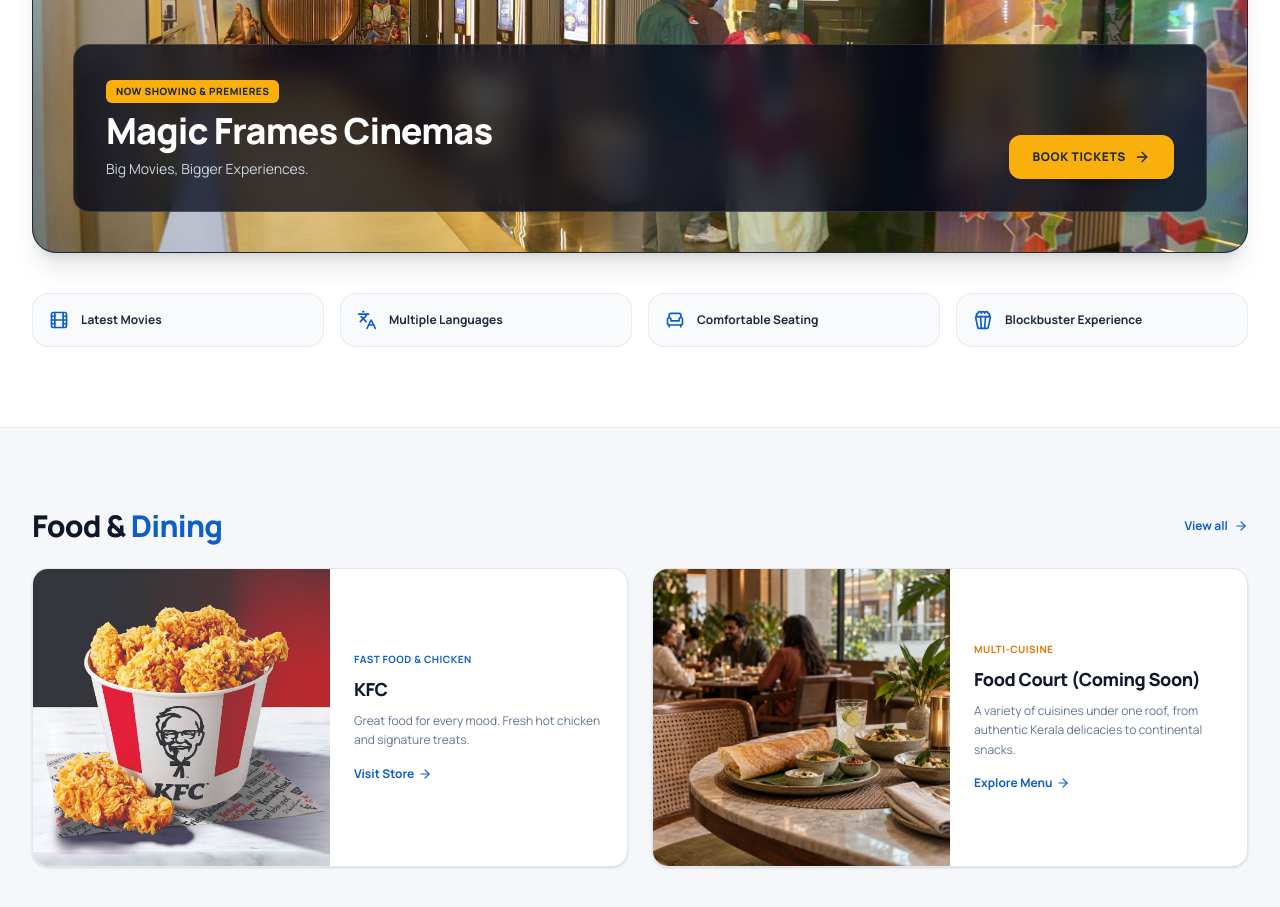
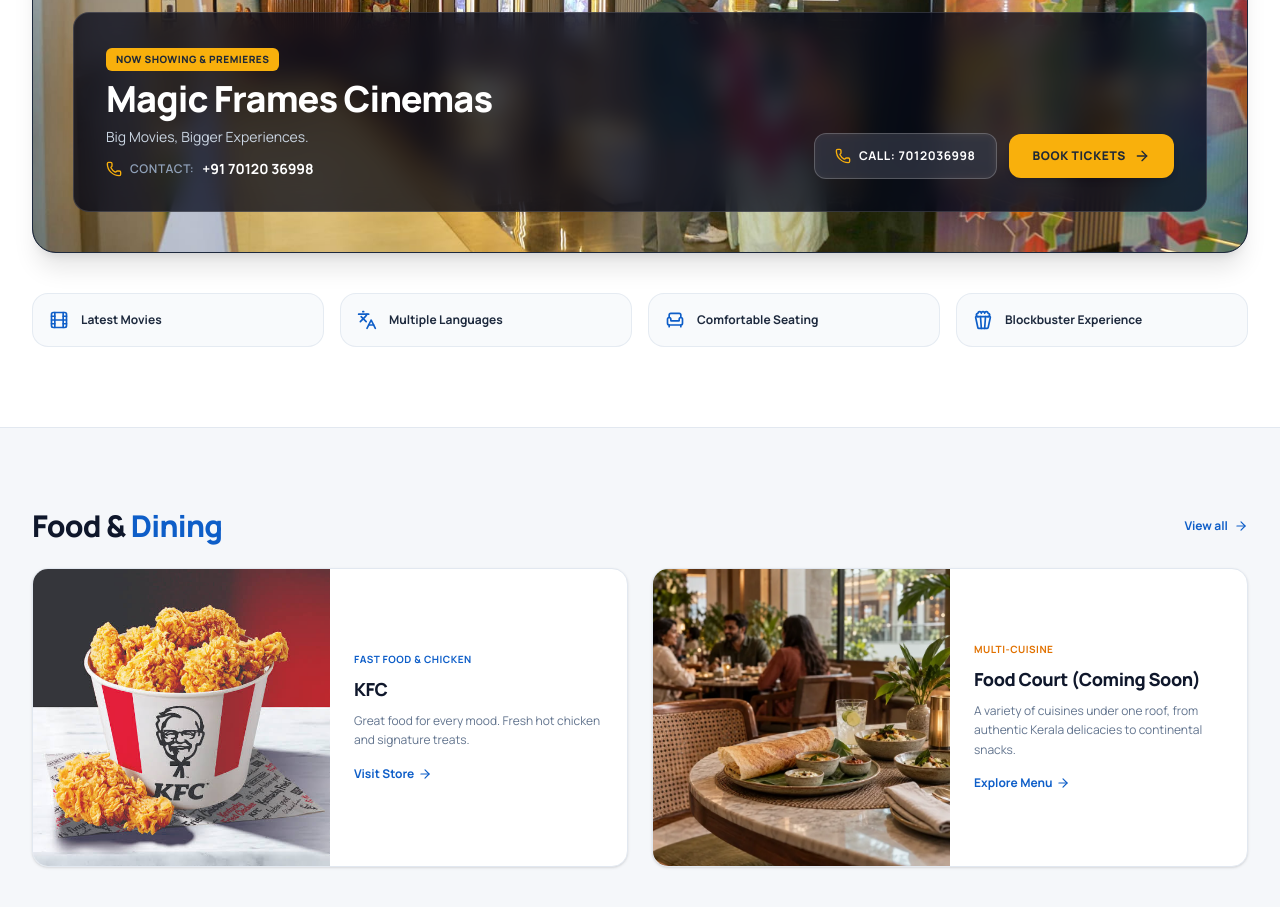
Before and after one commit to SUDHEESH948/small, a React (Vite) app: page /experiences in a window 1280 px wide. Shown: the part 880-1787 px from the top of the page. Built offline with nearby package versions, Linux system fonts and the light colour scheme; a web font is replaced by a local one.

Commit message:
Update advertising services and media galleries

```diff
--- a/src/components/home/HomeBrandDirectory.jsx
+++ b/src/components/home/HomeBrandDirectory.jsx
@@ -12,6 +12,7 @@
   Scissors,
   Gamepad2,
   ChevronRight,
+  Phone,
 } from "lucide-react";
 
 import magicFramesImg from "../../assets/magicframes.jpeg";
@@ -29,6 +30,7 @@
     category: "Entertainment",
     floor: "Level 2",
     tagline: "Premier Multi-Screen Blockbuster Experience",
+    phone: "+91 70120 36998",
     image: magicFramesImg,
     fallback: "/images/magicframes.jpeg",
     badge: "Now Showing",
@@ -303,6 +305,17 @@
                     <p className="text-xs sm:text-sm text-slate-500 leading-relaxed font-normal">
                       {store.tagline}
                     </p>
+                    {store.phone && (
+                      <p className="text-xs font-bold text-slate-700 flex items-center gap-1.5 pt-1">
+                        <Phone className="w-3.5 h-3.5 text-[#0E5EC8]" />
+                        <a
+                          href={`tel:${store.phone.replace(/\s+/g, "")}`}
+                          className="hover:text-[#0E5EC8] transition-colors"
+                        >
+                          {store.phone}
+                        </a>
+                      </p>
+                    )}
                   </div>
                 </div>
 
--- a/src/components/home/HomeExperiences.jsx
+++ b/src/components/home/HomeExperiences.jsx
@@ -11,6 +11,7 @@
   Popcorn,
   Armchair,
   Scissors,
+  Phone,
 } from "lucide-react";
 
 import magicFramesImg from "../../assets/magicframes.jpeg";
@@ -127,9 +128,28 @@
                   <span>Snacks & Treats</span>
                 </div>
               </div>
+              {/* Contact */}
+              <div className="flex items-center gap-2 pt-1 text-sm text-slate-200">
+                <Phone className="w-4 h-4 text-[#F9B00C] shrink-0" />
+                <span className="text-xs text-slate-400 font-semibold uppercase tracking-wider">Contact:</span>
+                <a
+                  href="tel:+917012036998"
+                  className="font-bold text-white hover:text-[#F9B00C] transition-colors"
+                >
+                  +91 70120 36998
+                </a>
+              </div>
             </div>
 
             <div className="flex flex-wrap items-center gap-3 shrink-0">
+              <a
+                href="tel:+917012036998"
+                className="inline-flex items-center gap-2 bg-white/15 hover:bg-white/25 text-white px-5 py-4 rounded-xl font-bold text-xs uppercase tracking-wider border border-white/20 backdrop-blur-xs transition-all cursor-pointer"
+              >
+                <Phone className="w-4 h-4 text-[#F9B00C]" />
+                <span>Call Now</span>
+              </a>
+
               <a
                 href="https://www.district.in/movies/magic-frames-cinemas-s-mall-edakkara-CD1088547?srsltid=AU7gw4ULPeA0teazNxAzOJ9bMmZ6q2MDw_2cf8jur613BYWOWrxFmuPI"
                 target="_blank"
--- a/src/pages/BranchesPage.jsx
+++ b/src/pages/BranchesPage.jsx
@@ -75,6 +75,7 @@
       name: "Magic Frames Cinema",
       tagline: "Movies, More Than Movies",
       category: "Entertainment",
+      phone: "+91 70120 36998",
       image: magicFramesImg,
       fallback: "/images/magicframes.jpeg",
       badge: "Entertainment",
@@ -476,6 +477,18 @@
                     <p className="text-xs text-slate-500 mt-1">
                       {store.tagline}
                     </p>
+                    {store.phone && (
+                      <p className="text-xs font-bold text-slate-700 flex items-center gap-1.5 mt-2">
+                        <Phone className="w-3.5 h-3.5 text-[#0E5EC8]" />
+                        <a
+                          href={`tel:${store.phone.replace(/\s+/g, "")}`}
+                          onClick={(e) => e.stopPropagation()}
+                          className="hover:text-[#0E5EC8] transition-colors"
+                        >
+                          {store.phone}
+                        </a>
+                      </p>
+                    )}
                   </div>
 
                   <div className="pt-2 flex items-center justify-between border-t border-slate-100">
--- a/src/pages/ExperiencesPage.jsx
+++ b/src/pages/ExperiencesPage.jsx
@@ -13,6 +13,7 @@
   Armchair,
   Popcorn,
   Tv2,
+  Phone,
 } from "lucide-react";
 
 import magicFramesImg from "../assets/magicframes.jpeg";
@@ -99,9 +100,26 @@
                 <p className="text-sm text-slate-300">
                   Big Movies, Bigger Experiences.
                 </p>
+                <div className="flex items-center gap-2 pt-1 text-sm text-slate-200">
+                  <Phone className="w-4 h-4 text-[#F9B00C] shrink-0" />
+                  <span className="text-xs text-slate-400 font-semibold uppercase tracking-wider">Contact:</span>
+                  <a
+                    href="tel:+917012036998"
+                    className="font-bold text-white hover:text-[#F9B00C] transition-colors"
+                  >
+                    +91 70120 36998
+                  </a>
+                </div>
               </div>
 
-              <div>
+              <div className="flex flex-wrap items-center gap-3">
+                <a
+                  href="tel:+917012036998"
+                  className="inline-flex items-center gap-2 bg-white/15 hover:bg-white/25 text-white px-5 py-3.5 rounded-xl font-bold text-xs uppercase tracking-wider border border-white/20 backdrop-blur-xs transition-all active:scale-95"
+                >
+                  <Phone className="w-4 h-4 text-[#F9B00C]" />
+                  <span>Call: 7012036998</span>
+                </a>
                 <a
                   href="https://www.district.in/movies/magic-frames-cinemas-s-mall-edakkara-CD1088547?srsltid=AU7gw4ULPeA0teazNxAzOJ9bMmZ6q2MDw_2cf8jur613BYWOWrxFmuPI"
                   target="_blank"
```
Also changed, not shown: public/robots.txt, public/site.webmanifest, 1 other file (tests, documents, lock files or other folders).
